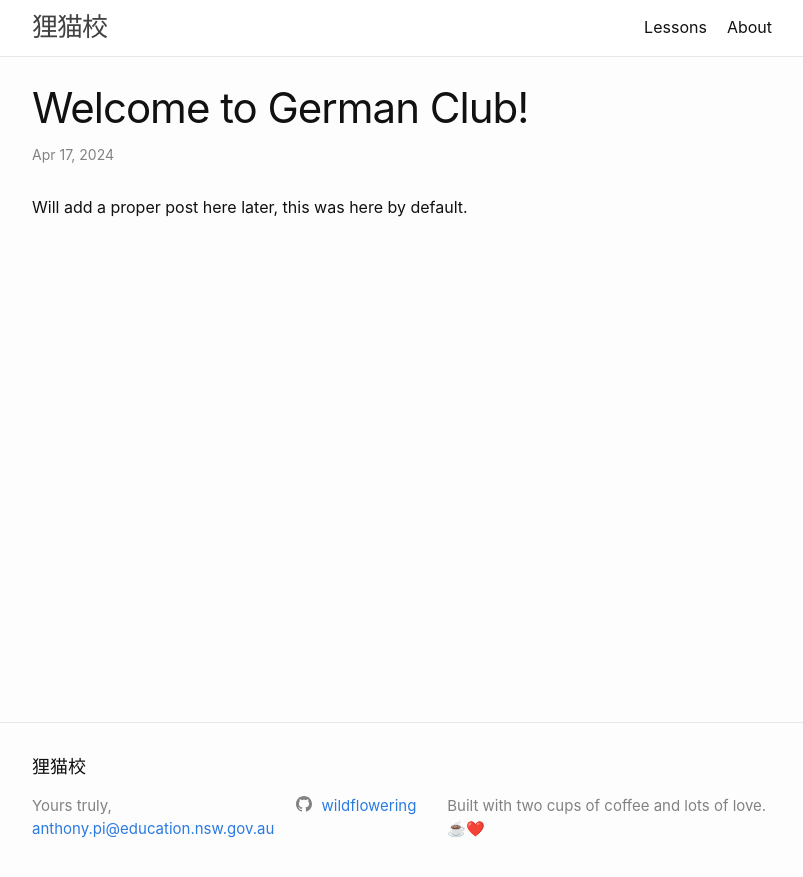
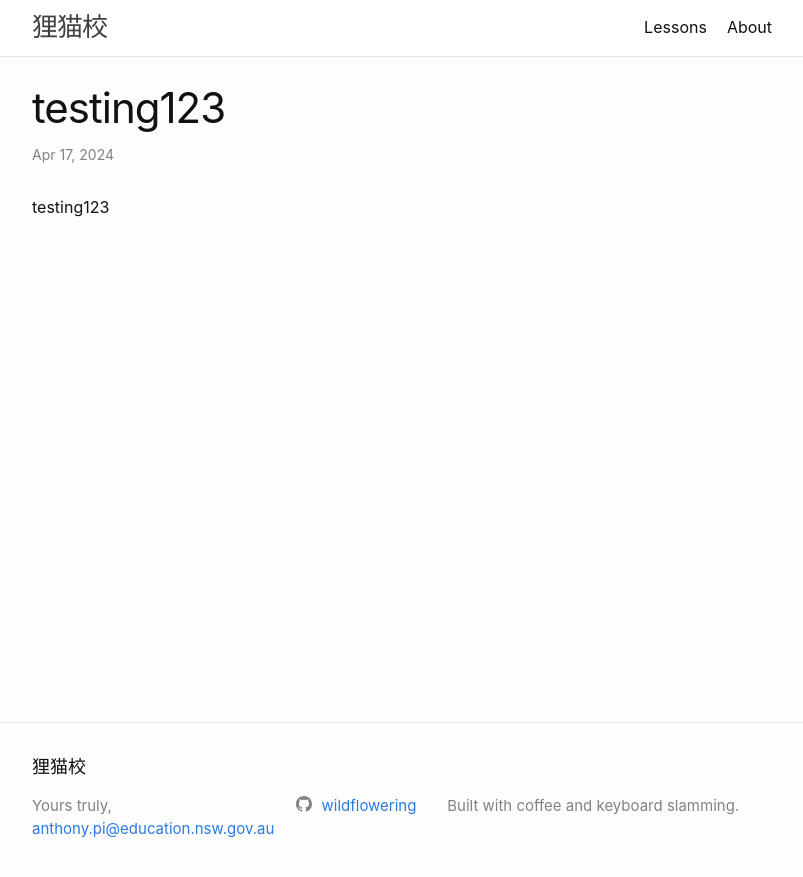
Before and after one commit to wildflowering/wildflowering.github.io, a Jekyll site: the page built from _posts/2024-04-17-testing123.md, in a window 1280 px wide. Shown: the top 877 px of the page, without its empty margins (238-1041 px from the left). Built offline with Jekyll 4.4.1, drawn with Linux system fonts in a browser that asks for light colours.

Commit message:
very descriptive commit message

```diff
--- a/_config.yml
+++ b/_config.yml
@@ -5,7 +5,7 @@
 email: anthony.pi@education.nsw.gov.au
 
 description:
-  Built with two cups of coffee and lots of love. ☕️❤️
+  Built with coffee and keyboard slamming.
 
 baseurl: "/"
 url: "https://wildflowering.github.io/" # base hostname & protocol
--- a/_posts/2024-04-17-welcome-to-gc.md
+++ b/_posts/2024-04-17-testing123.md
@@ -1,9 +1,9 @@
 ---
 layout: post
-title:  "Welcome to German Club!"
+title:  "testing123"
 date:   2024-04-17 22:52:48 +1000
 categories: germanclub update
 excerpt_separator: <!--more-->
 ---
 <!--more-->
-Will add a proper post here later, this was here by default.
+testing123
```
Also changed, not shown: _lessons/2-1-revision.md (deleted, +0 -8 lines), _pages/about.md (+0 -2 lines).
